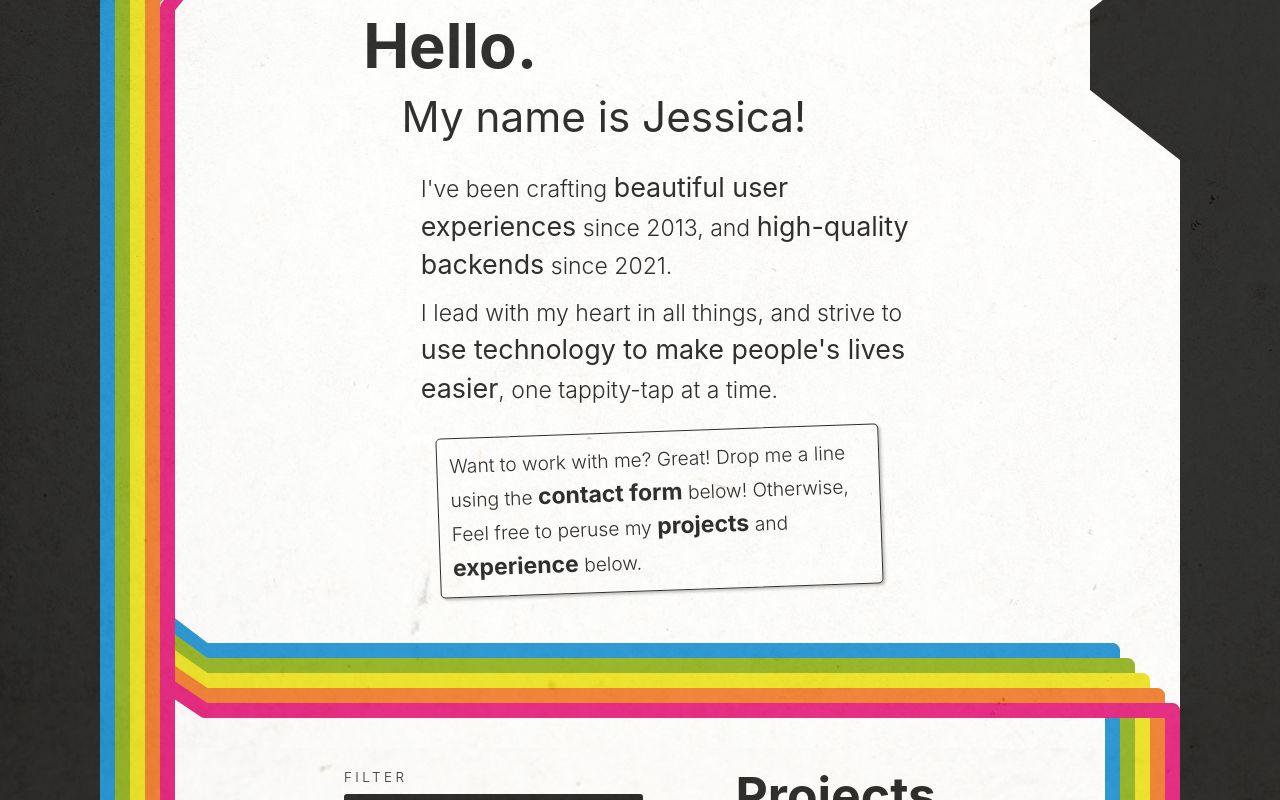
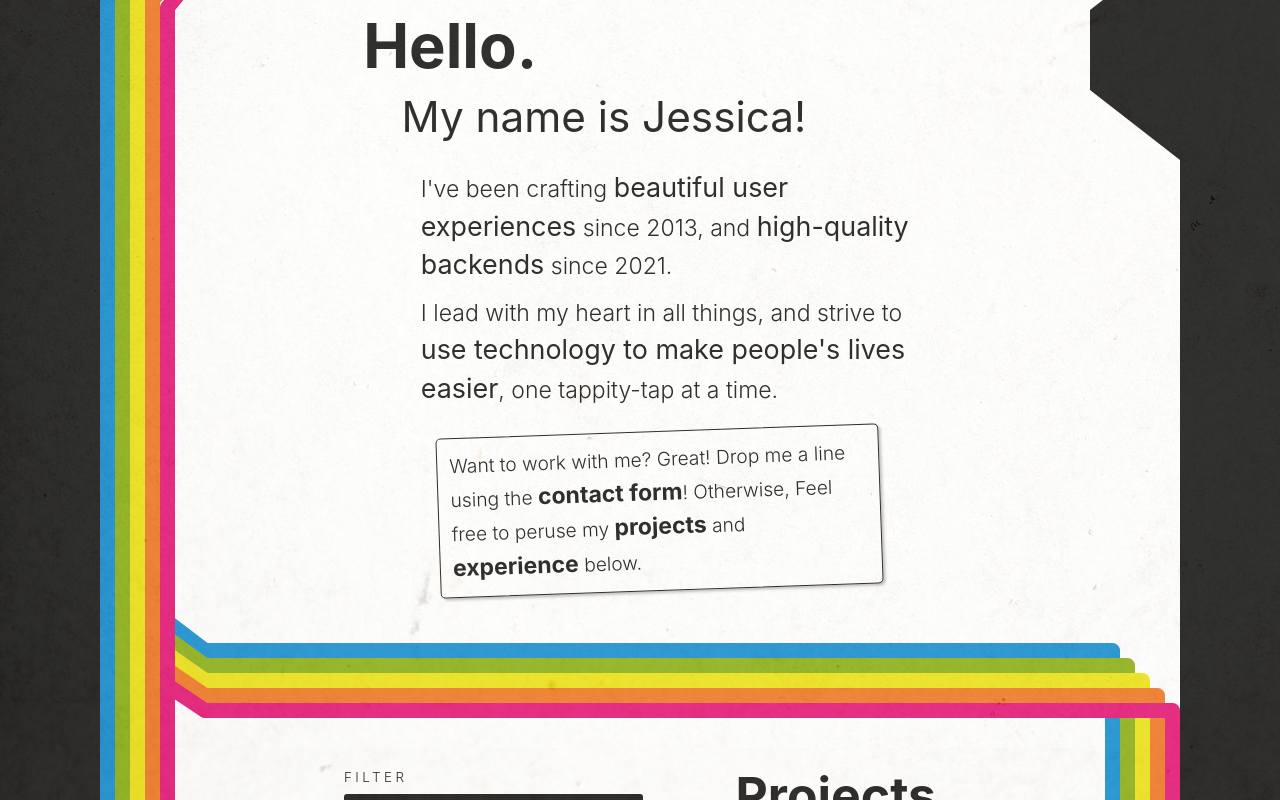
Before and after one commit to JessicaBarnett/JessicaBarnett.github.io, a React (Vite) app: page / in a window 1280 px wide. Shown: the part 428-1228 px from the top of the page. Built offline with nearby package versions, Linux system fonts and the light colour scheme.

Commit message:
I said below twice booo

```diff
--- a/src/components/AboutSection.tsx
+++ b/src/components/AboutSection.tsx
@@ -18,7 +18,7 @@ function AboutSection() {
                     </p>
                 </div>
                 <p className="deco-font-4 emphasized-p">
-                    Want to work with me?  Great!  Drop me a line using the <a className="link" href="#contact">contact form</a> below!  Otherwise, Feel free to peruse my <a className="link" href="#projects">projects</a> and <a className="link" href="#projects">experience</a> below.
+                    Want to work with me?  Great!  Drop me a line using the <a className="link" href="#contact">contact form</a>!  Otherwise, Feel free to peruse my <a className="link" href="#projects">projects</a> and <a className="link" href="#projects">experience</a> below.
                 </p>
             </div>
 
```
